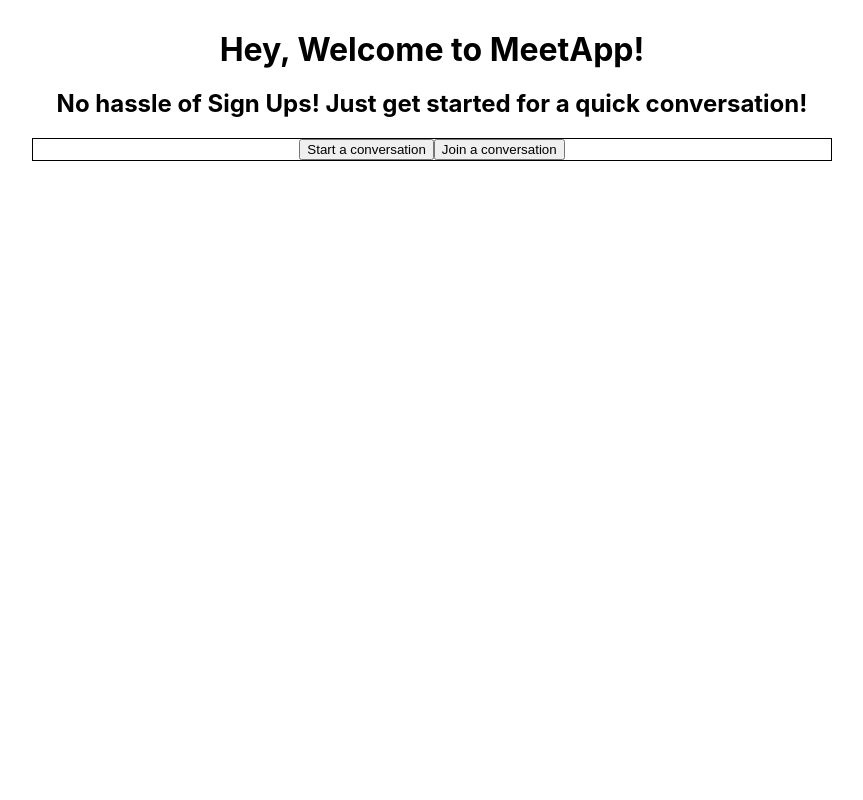
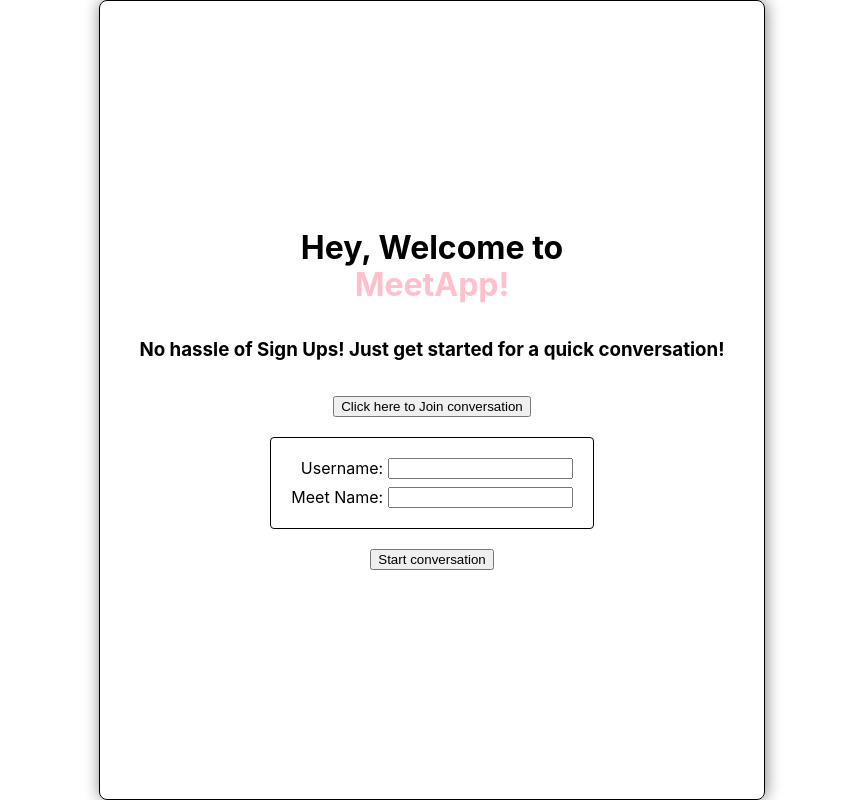
Before and after one commit to letsbuild-with-rajesh/meetapp-mar2022, a Next.js app: page / in a window 1280 px wide. Shown: the whole page, without its empty margins (208-1071 px from the left). Built offline with nearby package versions, Linux system fonts and the light colour scheme.

Commit message:
commit-6 Added start/join conversation on home. Videos list on meet page.

```diff
--- /dev/null
+++ b/components/AppContainer.js
@@ -0,0 +1,7 @@
+import styles from '../styles/Home.module.scss'
+
+export function AppContainer(props) {
+	return <div className={styles.app_container}>
+		{props.children}
+	</div>
+}
--- a/package.json
+++ b/package.json
@@ -15,7 +15,8 @@
     "react-dom": "17.0.2",
     "sass": "^1.49.9",
     "socket.io": "^4.5.0",
-    "socket.io-client": "^4.5.0"
+    "socket.io-client": "^4.5.0",
+    "uuid": "^8.3.2"
   },
   "devDependencies": {
     "eslint": "8.10.0",
--- a/pages/_app.js
+++ b/pages/_app.js
@@ -1,7 +1,18 @@
+import Head from 'next/head'
+import { AppContainer } from '../components/AppContainer'
 import '../styles/globals.css'
 
 function MyApp({ Component, pageProps }) {
-  return <Component {...pageProps} />
+  return (<>
+    <Head>
+      <title>MeetApp</title>
+      <meta name="description" content="MeetApp" />
+      <link rel="icon" href="/favicon.ico" />
+    </Head>
+    <AppContainer>
+      <Component {...pageProps} />
+    </AppContainer>
+  </>)
 }
 
 export default MyApp
--- a/pages/api/index.js
+++ b/pages/api/index.js
@@ -1,19 +1,27 @@
 import { Server } from 'socket.io'
 
-const users = {};
+const meets = {};
 
 const socketHandler = (req, res) => {
   if (!res.socket.server.io) {
     const io = new Server(res.socket.server)
     io.on('connection', socket => {
-      socket.on("join-room", (roomId, peerId) => {
-        if (!users[roomId]) users[roomId] = [];
+      socket.on("join-room", (meetParams) => {
+        const { username, meet_name, meet_id, peer_id } = meetParams;
+        if (!meets[meet_id]) {
+          meets[meet_id] = { meet_name, users: {} }
+        }
+        meets[meet_id].users[peer_id] = username;
 
-        users[roomId].push(socket.id);
-        const usersInThisRoom = users[roomId].filter(id => id !== socket.id);
+        const usersInMeet = [];
+        Object.keys(meets[meet_id].users).map((peerId)=>{
+          if (peerId !== peer_id) {
+            usersInMeet.push({ peer_id: peerId, username: meets[meet_id].users[peerId] });
+          }
+        });
 
-        socket.emit("other-users-in-room", usersInThisRoom);
-        socket.broadcast.emit('new-user-connected', peerId)
+        socket.emit("sync-existing-users", usersInMeet);
+        socket.broadcast.emit('new-user-connected', { username, peer_id });
       });
     })
     res.socket.server.io = io
--- a/pages/index.js
+++ b/pages/index.js
@@ -1,22 +1,65 @@
-import Head from 'next/head'
+import { useState } from 'react'
+import { useRouter } from 'next/router';
+import { v4 as uuidV4 } from 'uuid';
 import styles from '../styles/Home.module.scss'
 
+const START_CONVERSATION = "start_conversation";
+const JOIN_CONVERSATION = "join_conversation";
+
 export default function Home() {
+  const initialMeetInputs = {
+    username: '',
+    meetname: '',
+    meetid: ''
+  }
+  const [startOrJoinConversation, updateStartOrJoinConversation] = useState(START_CONVERSATION);
+  const [meetInputs, setMeetInputs] = useState(initialMeetInputs)
+  const router = useRouter();
+
+  const toggleConversationType = () => {
+    updateStartOrJoinConversation(startOrJoinConversation === START_CONVERSATION ? JOIN_CONVERSATION : START_CONVERSATION);
+    setMeetInputs(initialMeetInputs);
+  }
+
+  const updateMeetInput = (e) => {
+    let updatedMeetInputs = {...meetInputs};
+    updatedMeetInputs[e.target.name] = e.target.value;
+    setMeetInputs(updatedMeetInputs);
+  }
+
+  const submitHandler = () => {
+    let { username, meetid, meetname } = meetInputs;
+    if (startOrJoinConversation === START_CONVERSATION) {
+      meetid = uuidV4();
+    }
+    router.push('/meet?meetid='+meetid+'&meetname='+meetname+'&username='+username);
+  }
+
   return (
-    <div>
-      <Head>
-        <title>MeetApp</title>
-        <meta name="description" content="MeetApp" />
-        <link rel="icon" href="/favicon.ico" />
-      </Head>
-      <main className={styles.main}>
-        <h1 className={styles.title}>Hey, Welcome to MeetApp!</h1>
-        <h2>No hassle of Sign Ups! Just get started for a quick conversation!</h2>
-        <div className={styles.content_container}>
-          <button>Start a conversation</button>
-          <button>Join a conversation</button>
+    <main className={styles.main}>
+      <h1 className={styles.title}>Hey, Welcome to <p className={styles.app_name}>MeetApp!</p></h1>
+      <h3 className={styles.description}>No hassle of Sign Ups! Just get started for a quick conversation!</h3>
+      <div className={styles.content_container}>
+        <button onClick={toggleConversationType}>Click here to {startOrJoinConversation === START_CONVERSATION ? "Join" : "Start"} conversation</button>
+      </div>
+      <br />
+      <div className={styles.input_block}>
+        <div className={styles.input_container}>
+          <label>Username:&nbsp;</label>
+          <input type="text" name="username" onChange={updateMeetInput} value={meetInputs.username} />
         </div>
-      </main>
-    </div>
+        <div className={styles.input_container}>
+          <label>Meet {startOrJoinConversation === START_CONVERSATION ? "Name" : "Id"}:&nbsp;</label>
+          <input
+            type="text"
+            name={startOrJoinConversation === START_CONVERSATION ? "meetname" : "meetid"}
+            onChange={updateMeetInput}
+            value={startOrJoinConversation === START_CONVERSATION ? meetInputs.meetname :  meetInputs.meetid}
+            />
+        </div>
+      </div>
+      <br />
+      <button className={styles.submit} onClick={submitHandler}>{startOrJoinConversation === START_CONVERSATION ? "Start" : "Join"} conversation</button>
+    </main>
   )
 }
--- a/styles/Home.module.scss
+++ b/styles/Home.module.scss
@@ -1,17 +1,26 @@
+.app_container {
+  min-height: 100vh;
+  border: 1px solid;
+  border-radius: 0.5rem;
+  display: flex;
+  justify-content: center;
+  align-items: center;
+  margin: 0px 24%;
+  box-shadow: 1px 0px 16px grey;
+}
+
 .main {
-  min-height: 100vh;
   flex: 1;
   display: flex;
   flex-direction: column;
   justify-content: flex-start;
   align-items: center;
+  margin: 2rem 0;
 }
 
 .title {
   margin: 0;
   line-height: 1.15;
-  font-size: 2rem;
-  padding-top: 2rem;
 }
 
 .title,
@@ -20,20 +29,38 @@
 }
 
 .description {
-  margin: 4rem 0;
+  margin: 2rem 1rem;
   line-height: 1.5;
-  font-size: 1.5rem;
+}
+
+.app_name {
+  color: pink;
+  margin: 0;
 }
 
 .content_container {
-  border: 1px solid black;
-  width: 800px;
   display: flex;
   justify-content: center;
   align-items: center;
 }
 
+.input_block {
+  border: 1px solid;
+  border-radius: 0.25rem;
+  padding: 1rem;
+}
+
+.input_container {
+  display: flex;
+  justify-content: flex-end;
+  padding: 0.25rem;
+}
+
 @media (max-width: 800px) {
+  .app_container {
+    margin: 0;
+    border: none;
+  }
   .content_container {
     width: 100%;
   }
--- /dev/null
+++ b/styles/Meet.module.scss
@@ -0,0 +1,36 @@
+.main {
+  flex: 1;
+  display: flex;
+  flex-direction: column;
+  justify-content: flex-start;
+  align-items: center;
+  margin: 2rem 0;
+}
+
+.videosContainer {
+	display: flex;
+	overflow-x: auto;
+	gap: 4%;
+	padding: 2%;
+	border: 1px solid black;
+	margin: 0 4%;
+}
+
+.participantsContainer {
+	display: flex;
+	overflow-x: auto;
+	gap: 2%;
+	border: 1px solid black;
+	width: 92%;
+	padding: 1%;
+}
+
+.participantName {
+	border: 1px solid black;
+	border-radius: 4px;
+	padding: 8px;
+}
+
+.video {
+	width: 100%;
+}
--- a/utils/constants.js
+++ b/utils/constants.js
@@ -1,3 +1,4 @@
+export const NO_STREAM = "No stream";
 export const WEBCAM = "Webcam";
 export const SCREEN_SHARE = "Screen share";
 export const VIDEO_WIDTH = 720;
```
Also changed, not shown: pages/meet.js (+106 -29 lines), utils/streams.js (+4 -13 lines).
